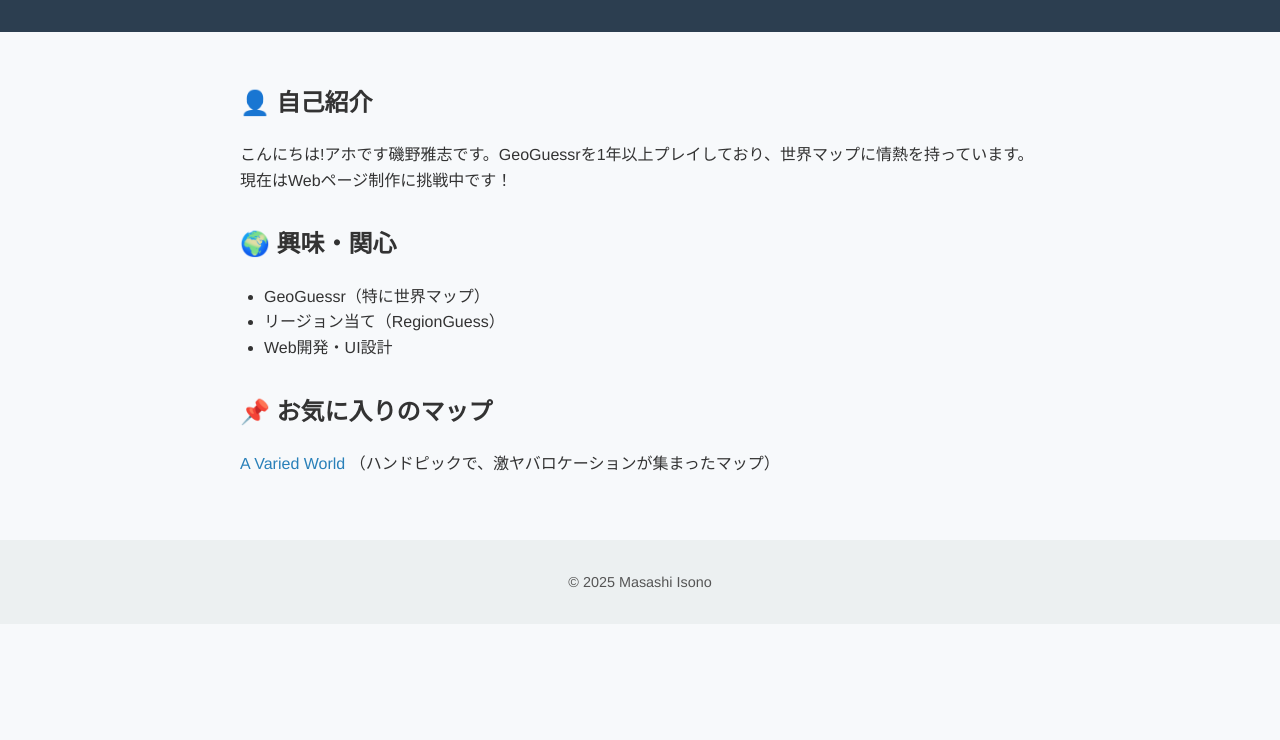
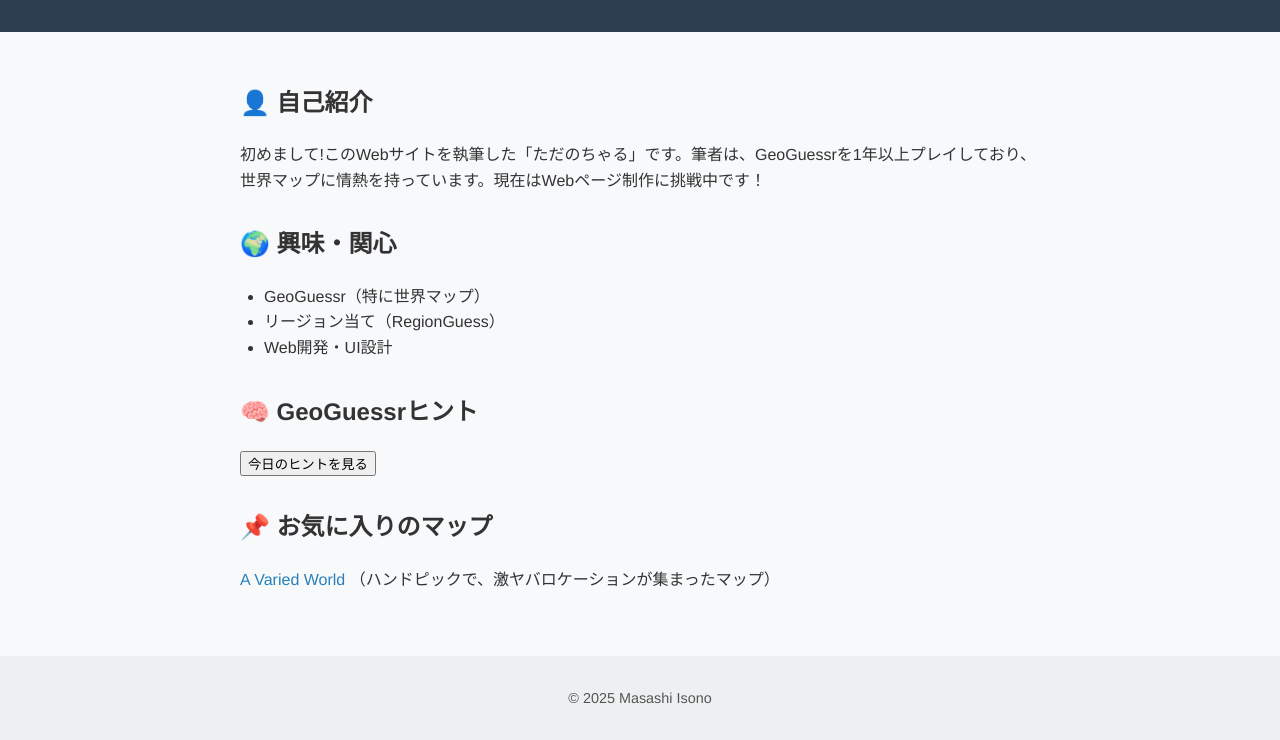
Before and after one commit to masashi-0802/web_geo, a plain HTML site: page index.html in a window 1280 px wide. Shown: the part 110-850 px from the top of the page. Before the commit the page ends 800 px from the top, so only its background shows below. Drawn offline with Linux system fonts and the light colour scheme.

Commit message:
ヒント機能を追加

```diff
--- a/index.html
+++ b/index.html
@@ -14,7 +14,7 @@
   <main>
     <section class="profile">
       <h2>👤 自己紹介</h2>
-      <p>こんにちは!アホです磯野雅志です。GeoGuessrを1年以上プレイしており、世界マップに情熱を持っています。現在はWebページ制作に挑戦中です！</p>
+      <p>初めまして!このWebサイトを執筆した「ただのちゃる」です。筆者は、GeoGuessrを1年以上プレイしており、世界マップに情熱を持っています。現在はWebページ制作に挑戦中です！</p>
     </section>
 
     <section class="interests">
@@ -25,6 +25,21 @@
         <li>Web開発・UI設計</li>
       </ul>
     </section>
+    <section class="hint">
+      <h2>🧠 GeoGuessrヒント</h2>
+      <button onclick="showHint()">今日のヒントを見る</button>
+      <p id="hint-box" style="display: none; margin-top: 10px;"></p>
+    </section>
+
+    <script>
+      function showHint() {
+        const hint = "電柱に文字がある → アジア圏の可能性が高い！";
+        const hintBox = document.getElementById("hint-box");
+        hintBox.textContent = hint;
+        hintBox.style.display = "block";
+      }
+    </script>
+
 
     <section class="map-link">
       <h2>📌 お気に入りのマップ</h2>
```
